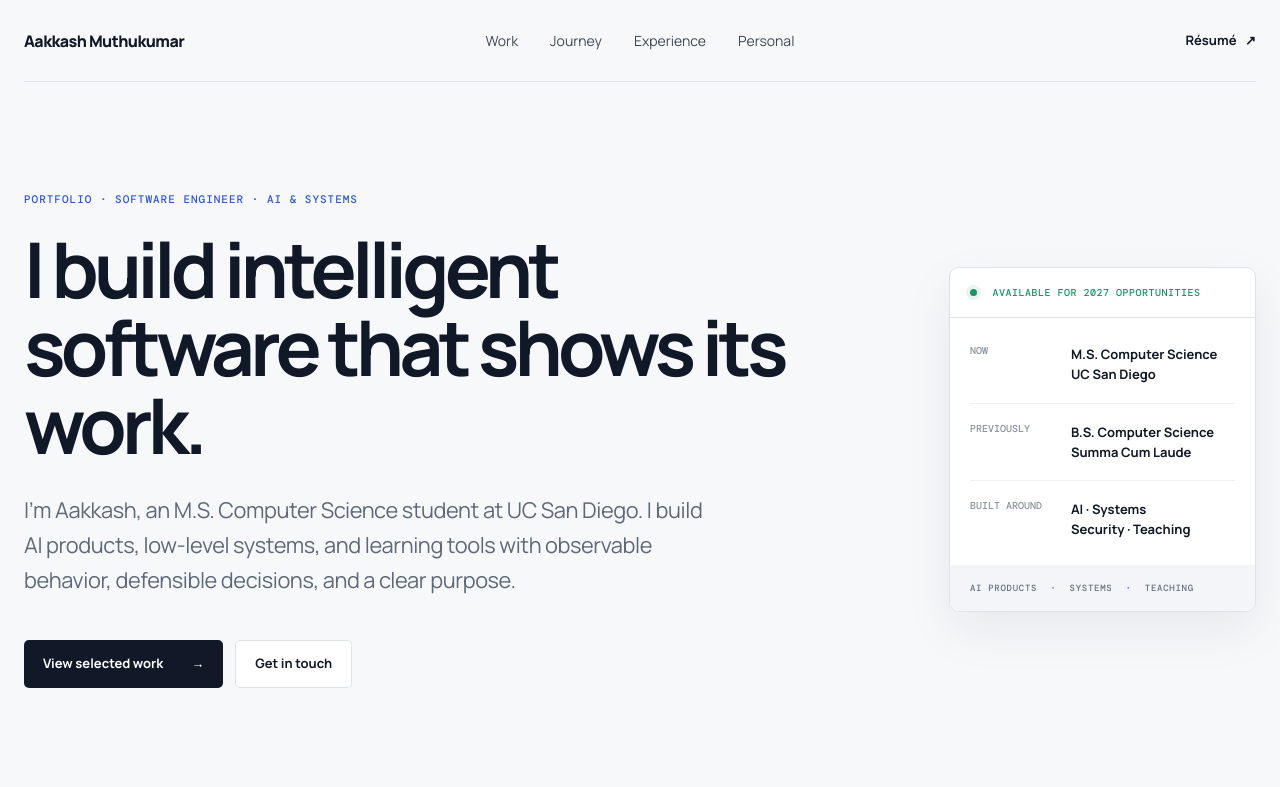
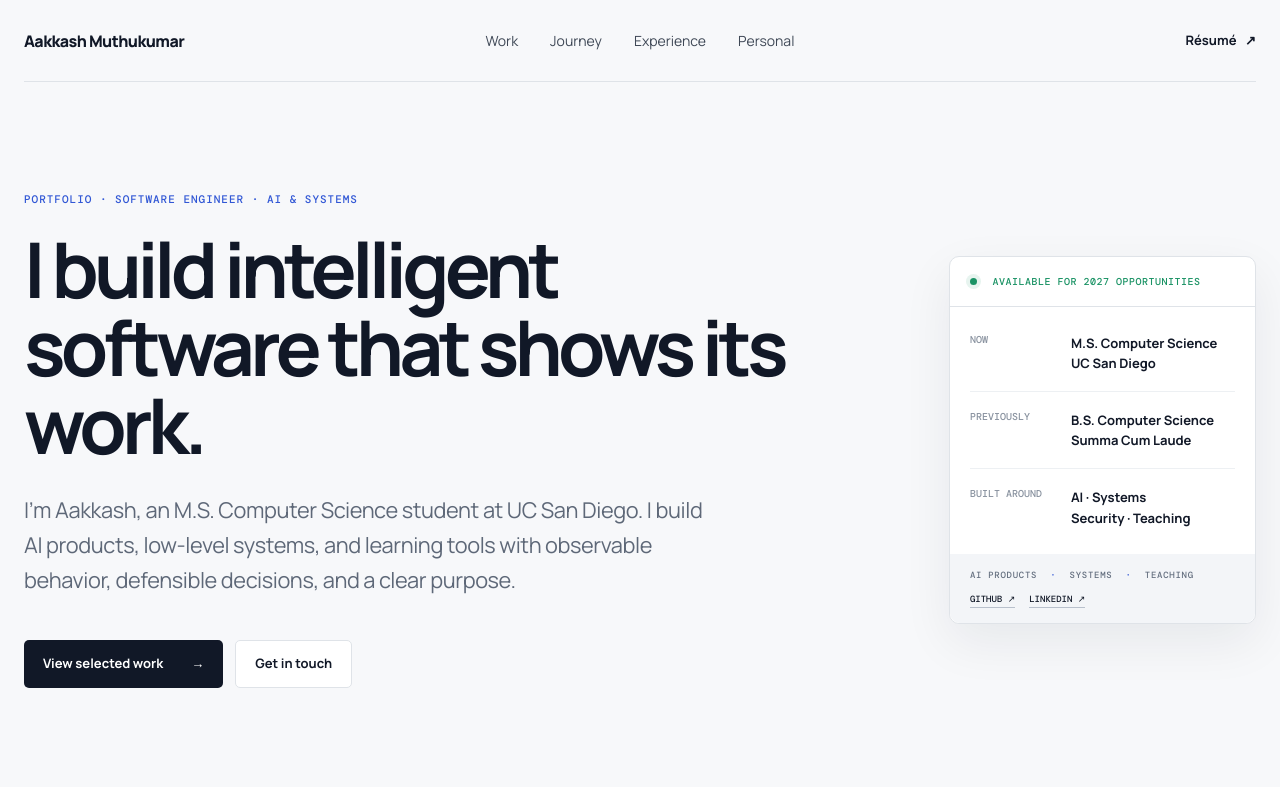
Before and after one commit to Aakkash-Muthukumar/Portfolio_Website, a Next.js app in the folder site/: page / in a window 1280 px wide. Shown: the top 787 px of the page. Built offline with nearby package versions, Linux system fonts and the light colour scheme; a web font is replaced by a local one.

Commit message:
Surface GitHub and LinkedIn in profile card

```diff
--- a/site/app/globals.css
+++ b/site/app/globals.css
@@ -42,8 +42,9 @@ a { color: inherit; text-decoration: none; }
 .profile-card dl div:last-child { border-bottom: 0; }
 .profile-card dt { color: #8a93a0; font: 500 10px var(--font-mono); text-transform: uppercase; }
 .profile-card dd { margin: 0; font-size: 13px; line-height: 1.55; font-weight: 650; }
-.profile-foot { padding: 17px 20px; background: #f3f5f8; border-radius: 0 0 10px 10px; color: #657080; font: 500 9px var(--font-mono); letter-spacing: .08em; text-transform: uppercase; }
+.profile-foot { padding: 15px 20px; display: flex; align-items: center; justify-content: space-between; flex-wrap: wrap; gap: 12px 20px; background: #f3f5f8; border-radius: 0 0 10px 10px; color: #657080; font: 500 9px var(--font-mono); letter-spacing: .08em; text-transform: uppercase; }
 .profile-foot i { margin: 0 7px; color: var(--blue); font-style: normal; }
+.profile-links { display: flex; gap: 14px; color: var(--ink); letter-spacing: 0; }.profile-links a { padding-bottom: 2px; border-bottom: 1px solid #b8c0cc; transition: color 160ms ease-out, border-color 160ms ease-out; }.profile-links a:hover { color: var(--blue); border-color: var(--blue); }
 
 .featured-slice { border-top: 1px solid var(--line); background: var(--surface); padding: 100px max(24px, calc((100vw - var(--content))/2)) 130px; }
 .section-intro { display: grid; grid-template-columns: 1fr auto; align-items: end; margin-bottom: 42px; }
--- a/site/app/page.tsx
+++ b/site/app/page.tsx
@@ -22,7 +22,13 @@ export default function Home() {
         <aside className="profile-card" aria-label="Profile summary">
           <div className="profile-status"><span /> Available for 2027 opportunities</div>
           <dl><div><dt>Now</dt><dd>M.S. Computer Science<br />UC San Diego</dd></div><div><dt>Previously</dt><dd>B.S. Computer Science<br />Summa Cum Laude</dd></div><div><dt>Built around</dt><dd>AI · Systems<br />Security · Teaching</dd></div></dl>
-          <div className="profile-foot">AI products <i>·</i> Systems <i>·</i> Teaching</div>
+          <div className="profile-foot">
+            <span>AI products <i>·</i> Systems <i>·</i> Teaching</span>
+            <div className="profile-links">
+              <a href="https://github.com/Aakkash-Muthukumar" target="_blank" rel="noreferrer">GitHub ↗</a>
+              <a href="https://linkedin.com/in/aakkashmuthukumar" target="_blank" rel="noreferrer">LinkedIn ↗</a>
+            </div>
+          </div>
         </aside>
       </section>
 
```
